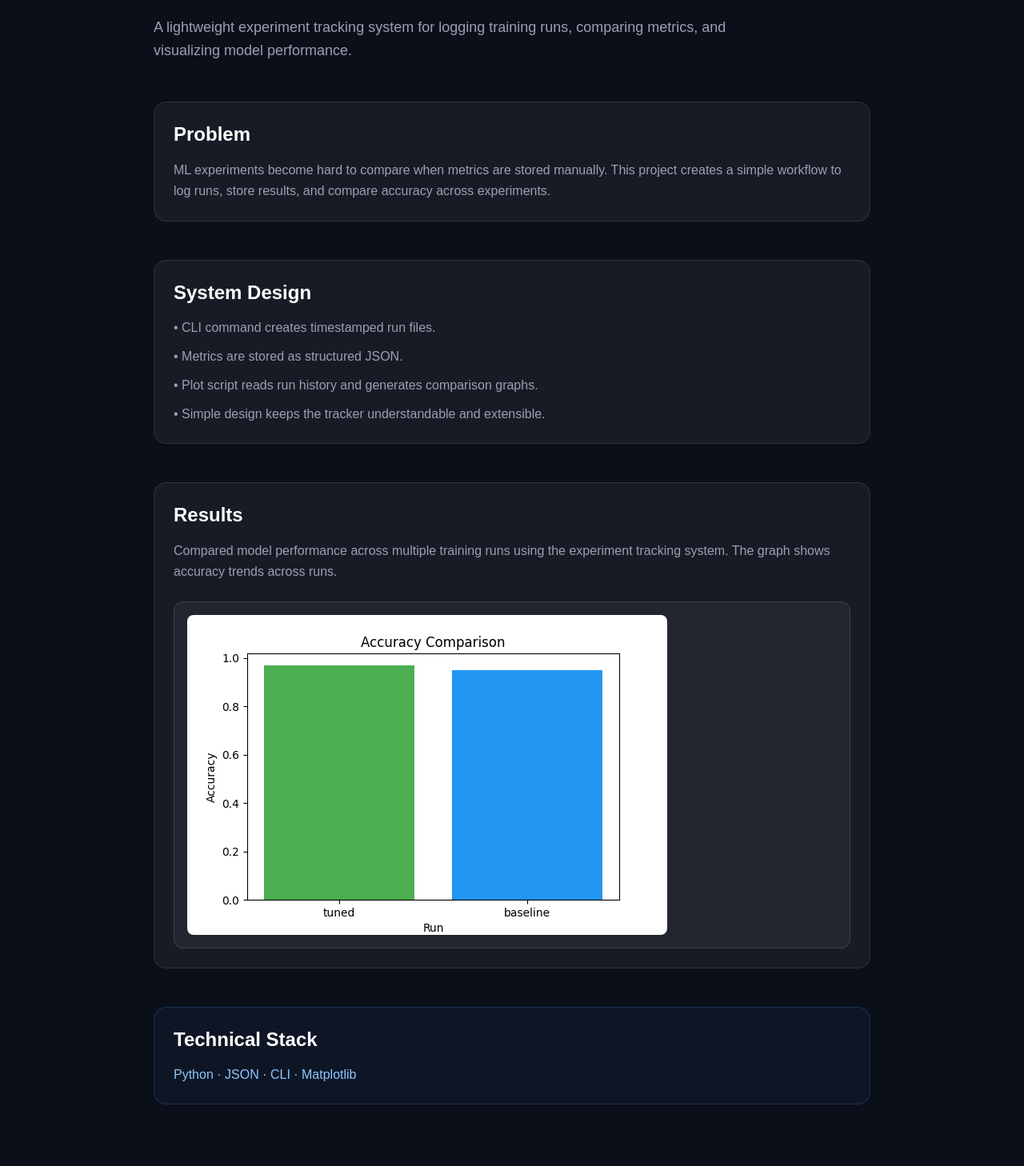
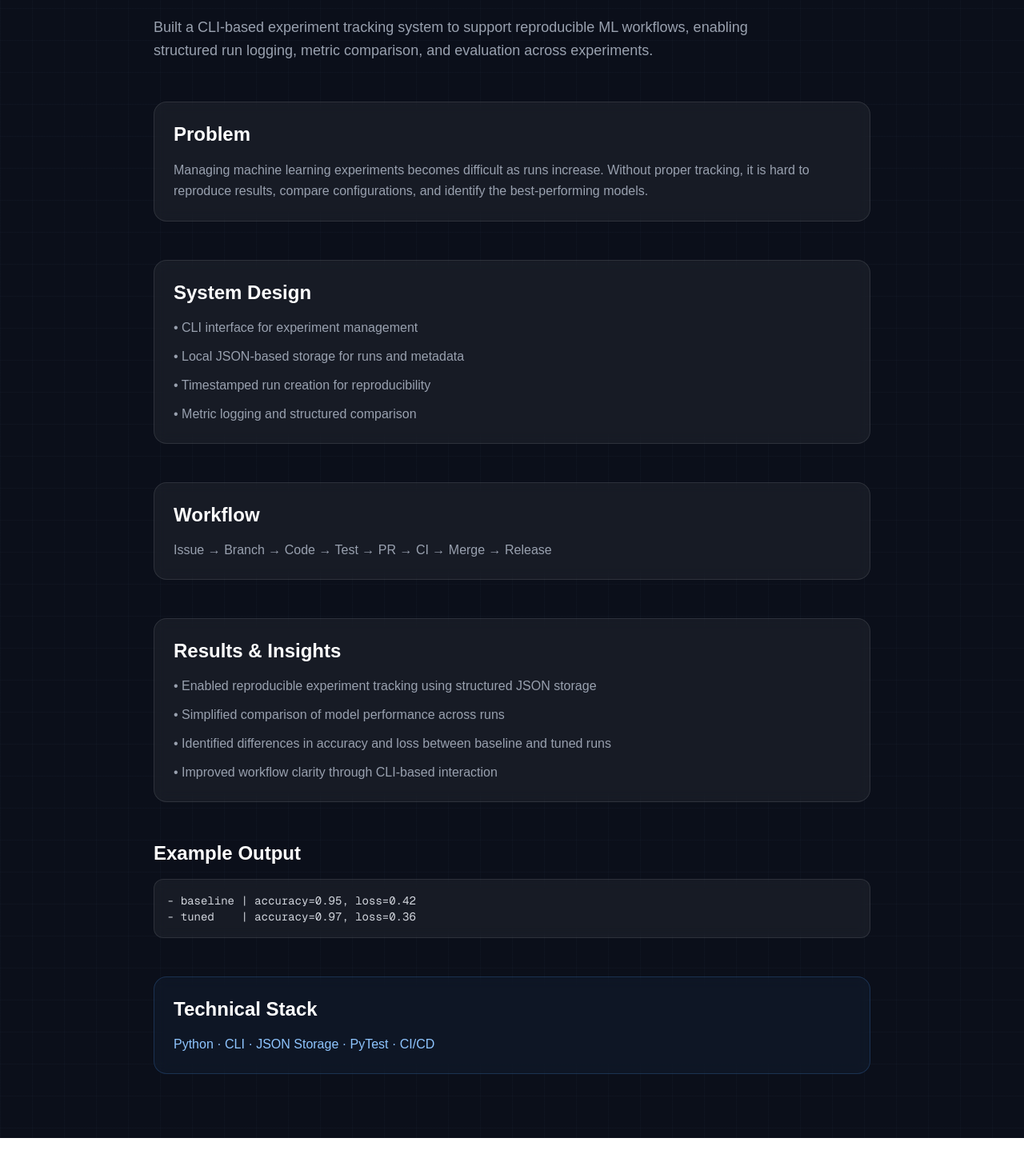
Before and after one commit to OmprakashSahani/ML-Systems-Portfolio, a Next.js app in the folder portfolio/: page /projects/tracker in a window 1280 px wide. Shown: the part 230-1688 px from the top of the page at 80% size. After the commit the page ends 1653 px from the top, so only its background shows below. Built offline with nearby package versions, Linux system fonts and the light colour scheme.

Commit message:
feat: add experiment tracker project with reproducible workflow, metric tracking, and system insights

```diff
--- a/portfolio/src/app/projects/tracker/page.tsx
+++ b/portfolio/src/app/projects/tracker/page.tsx
@@ -2,15 +2,19 @@ import Link from "next/link";
 
 export default function TrackerPage() {
   return (
-    <main className="min-h-screen bg-[#0b0f1a] text-white px-6 py-20">
-      <div className="mx-auto max-w-4xl">
-        <Link
-          href="/"
-          className="mb-10 inline-block text-sm text-blue-400 hover:text-blue-300"
-        >
+    <main className="relative min-h-screen bg-[#0b0f1a] text-white px-6 py-20 overflow-hidden">
+
+      {/* Background grid */}
+      <div className="absolute inset-0 bg-[linear-gradient(to_right,#1f293730_1px,transparent_1px),linear-gradient(to_bottom,#1f293730_1px,transparent_1px)] bg-[size:40px_40px]" />
+
+      <div className="relative z-10 mx-auto max-w-4xl">
+
+        {/* Back */}
+        <Link href="/" className="mb-10 inline-block text-sm text-blue-400 hover:text-blue-300">
           ← Back to home
         </Link>
 
+        {/* Header */}
         <p className="mb-4 text-sm uppercase tracking-[0.25em] text-blue-400">
           Project Case Study
         </p>
@@ -19,52 +23,72 @@ export default function TrackerPage() {
           ML Experiment Tracker
         </h1>
 
+        {/* Intro */}
         <p className="mb-12 max-w-3xl text-lg leading-relaxed text-gray-400">
-          A lightweight experiment tracking system for logging training runs,
-          comparing metrics, and visualizing model performance.
+          Built a CLI-based experiment tracking system to support reproducible ML workflows,
+          enabling structured run logging, metric comparison, and evaluation across experiments.
         </p>
 
-        <section className="mb-12 rounded-2xl border border-white/10 bg-white/5 p-6">
+        {/* Problem */}
+        <section className="mb-12 rounded-2xl border border-white/10 bg-white/5 backdrop-blur p-6">
           <h2 className="mb-4 text-2xl font-semibold">Problem</h2>
-          <p className="leading-relaxed text-gray-400">
-            ML experiments become hard to compare when metrics are stored
-            manually. This project creates a simple workflow to log runs,
-            store results, and compare accuracy across experiments.
+          <p className="text-gray-400 leading-relaxed">
+            Managing machine learning experiments becomes difficult as runs increase.
+            Without proper tracking, it is hard to reproduce results, compare configurations,
+            and identify the best-performing models.
           </p>
         </section>
 
-        <section className="mb-12 rounded-2xl border border-white/10 bg-white/5 p-6">
+        {/* System Design */}
+        <section className="mb-12 rounded-2xl border border-white/10 bg-white/5 backdrop-blur p-6">
           <h2 className="mb-4 text-2xl font-semibold">System Design</h2>
           <ul className="space-y-3 text-gray-400">
-            <li>• CLI command creates timestamped run files.</li>
-            <li>• Metrics are stored as structured JSON.</li>
-            <li>• Plot script reads run history and generates comparison graphs.</li>
-            <li>• Simple design keeps the tracker understandable and extensible.</li>
+            <li>• CLI interface for experiment management</li>
+            <li>• Local JSON-based storage for runs and metadata</li>
+            <li>• Timestamped run creation for reproducibility</li>
+            <li>• Metric logging and structured comparison</li>
           </ul>
         </section>
 
-        <section className="mb-12 rounded-2xl border border-white/10 bg-white/5 p-6">
-          <h2 className="mb-4 text-2xl font-semibold">Results</h2>
+        {/* Workflow */}
+        <section className="mb-12 rounded-2xl border border-white/10 bg-white/5 backdrop-blur p-6">
+          <h2 className="mb-4 text-2xl font-semibold">Workflow</h2>
+          <p className="text-gray-400">
+            Issue → Branch → Code → Test → PR → CI → Merge → Release
+          </p>
+        </section>
 
-          <p className="mb-6 leading-relaxed text-gray-400">
-            Compared model performance across multiple training runs using the
-            experiment tracking system. The graph shows accuracy trends across
-            runs.
-          </p>
+        {/* Results & Insights */}
+        <section className="mb-12 rounded-2xl border border-white/10 bg-white/5 backdrop-blur p-6">
+          <h2 className="mb-4 text-2xl font-semibold">Results & Insights</h2>
+          <ul className="space-y-3 text-gray-400">
+            <li>• Enabled reproducible experiment tracking using structured JSON storage</li>
+            <li>• Simplified comparison of model performance across runs</li>
+            <li>• Identified differences in accuracy and loss between baseline and tuned runs</li>
+            <li>• Improved workflow clarity through CLI-based interaction</li>
+          </ul>
+        </section>
 
-          <div className="rounded-xl border border-white/10 bg-white/5 p-4">
-            <img
-              src="/images/accuracy.png"
-              alt="Accuracy comparison graph"
-              className="rounded-lg"
-            />
+        {/* Example Output */}
+        <section className="mb-12">
+          <h2 className="mb-4 text-2xl font-semibold">Example Output</h2>
+
+          <div className="rounded-xl border border-white/10 bg-white/5 backdrop-blur p-4 text-sm text-gray-300">
+            <pre>
+{`- baseline | accuracy=0.95, loss=0.42
+- tuned    | accuracy=0.97, loss=0.36`}
+            </pre>
           </div>
         </section>
 
-        <section className="rounded-2xl border border-blue-400/20 bg-blue-400/5 p-6">
+        {/* Tech */}
+        <section className="rounded-2xl border border-blue-400/20 bg-blue-400/5 backdrop-blur p-6">
           <h2 className="mb-4 text-2xl font-semibold">Technical Stack</h2>
-          <p className="text-blue-300">Python · JSON · CLI · Matplotlib</p>
+          <p className="text-blue-300">
+            Python · CLI · JSON Storage · PyTest · CI/CD
+          </p>
         </section>
+
       </div>
     </main>
   );
```
